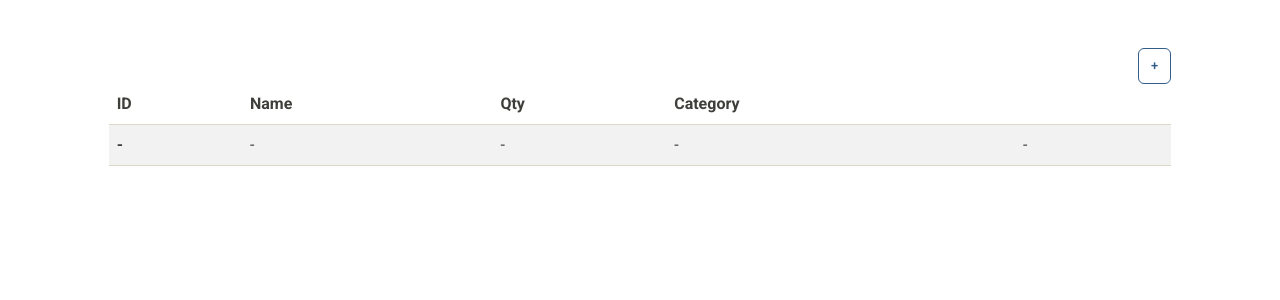
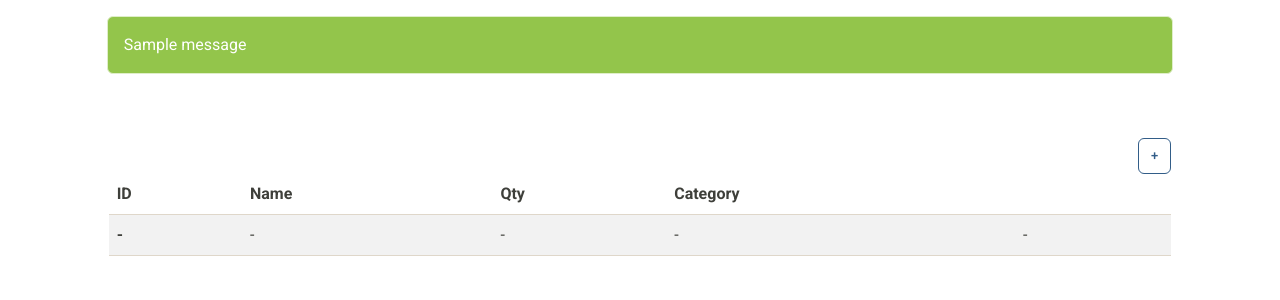
Before and after one commit to msanchezelv/python_inventory_management, a Django app: page /dashboard/ in a window 1280 px wide. Shown: the part 56-356 px from the top of the page. Run offline with Django 5.2, Linux system fonts and the light colour scheme; a user stored in the database is signed in; data comes from the database, SQL or seed files in the repository; both versions use the stored data as it was after the commit; one stand-in notice (Sample message) is shown.

Commit message:
Final changes
Quantity shows in red if quantity is lower than 1 and shows an alert at the same time.

```diff
--- a/inventory_management/inventory/templates/inventory/dashboard.html
+++ b/inventory_management/inventory/templates/inventory/dashboard.html
@@ -1,11 +1,28 @@
 {% extends 'inventory/base.html' %}
 
 {% block content %}
+    {% if messages %}
+        <div class="wor mt-3">
+            {% for message in messages %}
+                {% if message.tags == 'error' %}
+                    <div class="col-md-10 col-12 mx-auto alert alert-danger">
+                        {{ message }}
+                    </div>
+                {% else %}
+                   <div class="col-md-10 col-12 mx-auto alert alert-success">
+                        {{ message }}
+                    </div>
+                {% endif %}
+            {% endfor %}
+        </div>
+    {% endif %}
+
 <div class="row">
     <div class="col-md-10 col-12 mx-auto mt-5">
         <div class="d-flex justify-content-end">
             <a href="{% url 'add-item' %}" class="btn btn-outline-primary">+</a>
         </div>
+
         <table class="table table-hover table-striped">
             <thead>
                 <tr>
@@ -33,7 +50,11 @@
                 <tr>
                     <th scope="row">{{ item.id }}</th>
                     <td>{{ item.name }}</td>
-                    <td>{{ item.quantity }}</td>
+                    {% if item.id in low_inventory_ids %}
+                        <td class="text-danger">{{ item.quantity }}</td>
+                    {% else %}
+                        <td class="text-info-emphasis">{{ item.quantity }}</td>
+                    {% endif %}
                     <td>{{ item.category.name }}</td>
                     <td><a href="{% url 'edit-item' item.id %}" class="btn btn-outline-success">Edit</a></td>
                     <td><a href="{% url 'delete-item' item.id %}" class="btn btn-outline-danger">Delete</a></td>
--- a/inventory_management/inventory/views.py
+++ b/inventory_management/inventory/views.py
@@ -1,3 +1,4 @@
+from django.contrib import messages
 from django.contrib.auth import authenticate, login
 from django.contrib.auth.mixins import LoginRequiredMixin
 from django.shortcuts import render, redirect
@@ -20,7 +21,18 @@ class Dashboard(LoginRequiredMixin, View):
             quantity__lte=LOW_QUANTITY
         )
 
-        return render(request, 'inventory/dashboard.html', {'items': items})
+        if low_inventory.count()>0:
+            if low_inventory.count()>1:
+                messages.error(request, f'{low_inventory.count()} items have low inventory')
+            else:
+                messages.error(request, f'{low_inventory.count()} item has low inventory')
+
+        low_inventory_ids = InventoryItem.objects.filter(
+            user=self.request.user.id,
+            quantity__lte=LOW_QUANTITY
+        ).values_list('id', flat=True)
+
+        return render(request, 'inventory/dashboard.html', {'items': items, 'low_inventory_ids': low_inventory_ids})
 
 class SignUpView(View):
     def get(self, request):
```
Also changed, not shown: inventory_management/db.sqlite3.
